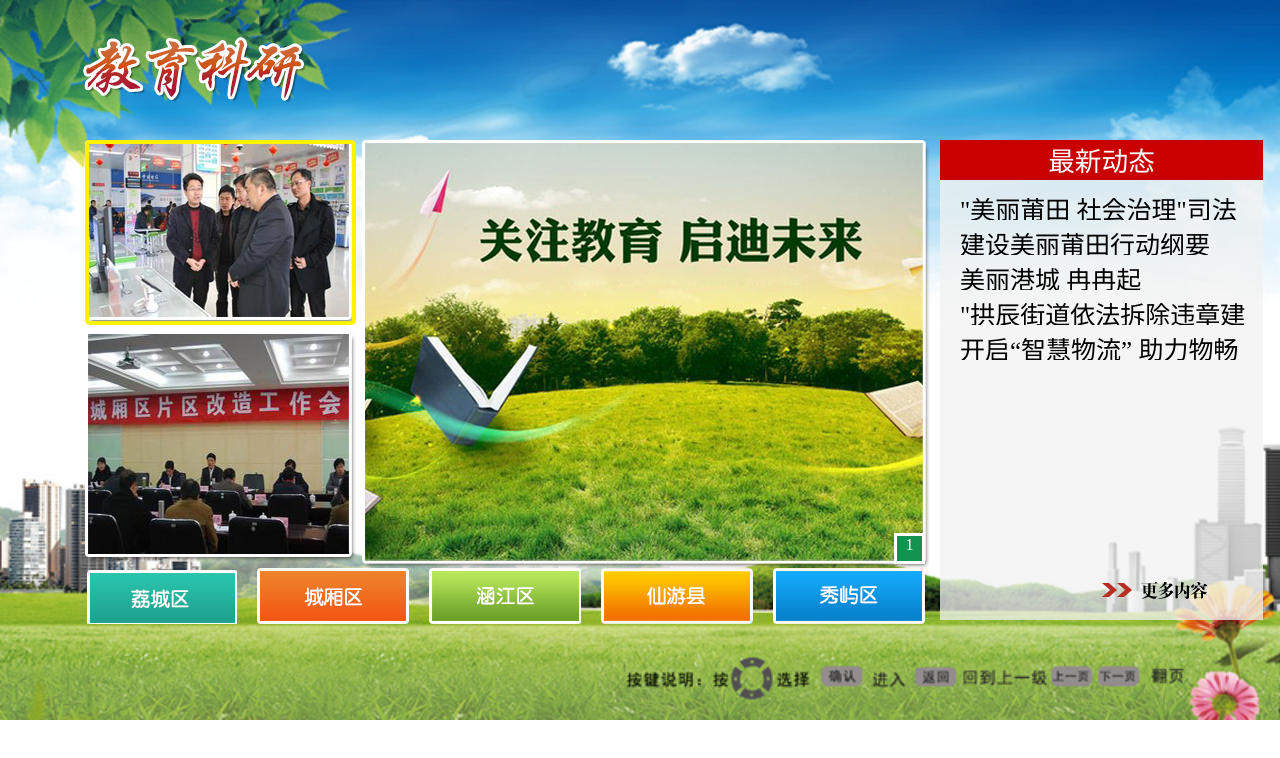
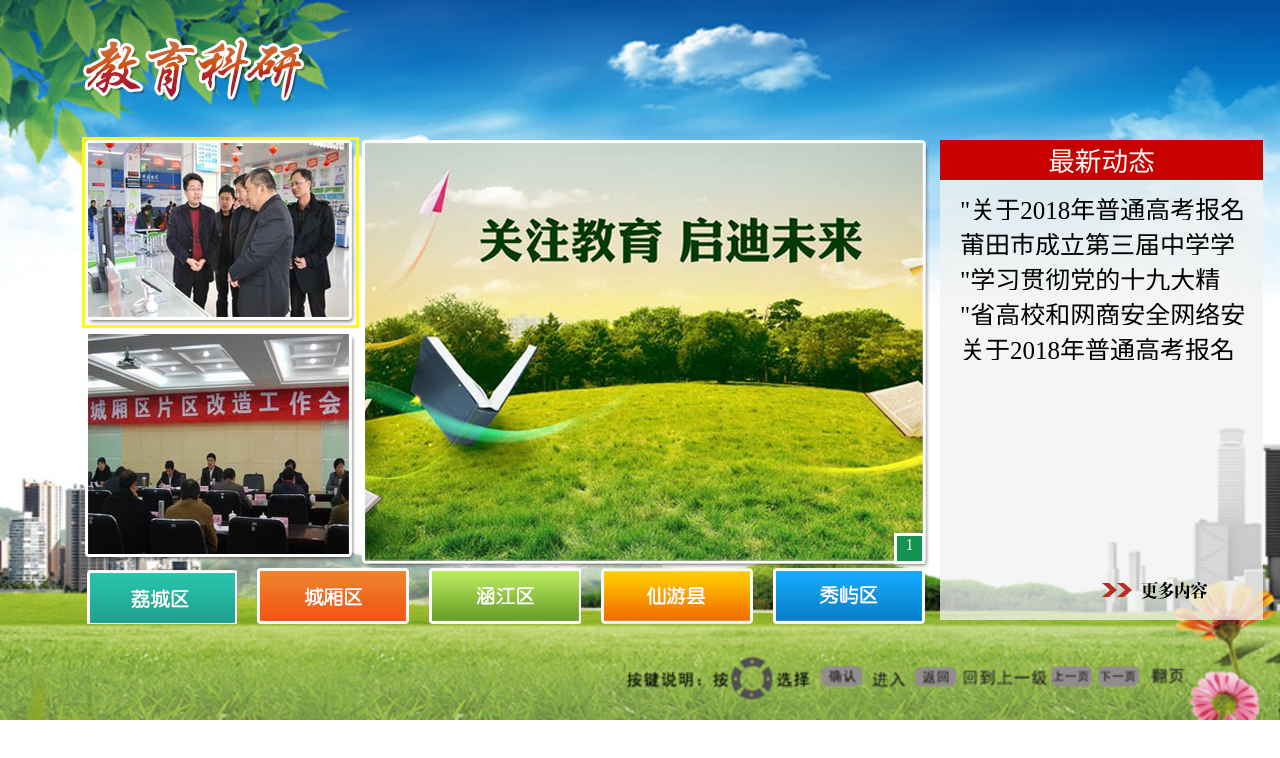
Before and after one commit to thinmelon/bureau-of-education, a plain HTML site: page view/research.html in a window 1280 px wide. Drawn offline with Linux system fonts and the light colour scheme.

Commit message:
重写光标的显示方式

```diff
--- a/module/cursor.module.js
+++ b/module/cursor.module.js
@@ -1,6 +1,6 @@
 function CursorModule() {
     // 属性
-    this.fileName = '';
+    this.fileName = '';         // 当前页面名称
     /**
      *      menu    -   0
      *      post    -   1
@@ -22,54 +22,6 @@ function CursorModule() {
     this.sidebar = null;        //  侧边栏
 
     // 方法
-    this.init = function () {
-        var
-            table,
-            firstTR,
-            lt, t, rt,
-            secondTR,
-            l, r,
-            thirdTR,
-            lb, b, rb;
-
-        table = document.getElementById('cursor');
-
-        firstTR = document.createElement('tr');
-        lt = document.createElement('td');
-        t = document.createElement('td');
-        rt = document.createElement('td');
-        lt.className = 'lt';
-        t.className = 't';
-        rt.className = 'rt';
-        firstTR.appendChild(lt);
-        firstTR.appendChild(t);
-        firstTR.appendChild(rt);
-
-        secondTR = document.createElement('tr');
-        l = document.createElement('td');
-        r = document.createElement('td');
-        l.className = 'l';
-        r.className = 'r';
-        secondTR.appendChild(l);
-        secondTR.appendChild(document.createElement('td'));
-        secondTR.appendChild(r);
-
-        thirdTR = document.createElement('tr');
-        lb = document.createElement('td');
-        b = document.createElement('td');
-        rb = document.createElement('td');
-        lb.className = 'lb';
-        b.className = 'b';
-        rb.className = 'rb';
-        thirdTR.appendChild(lb);
-        thirdTR.appendChild(b);
-        thirdTR.appendChild(rb);
-
-        table.appendChild(firstTR);
-        table.appendChild(secondTR);
-        table.appendChild(thirdTR);
-    };
-
     /**
      *  聚焦
      */
--- a/module/list.module.js
+++ b/module/list.module.js
@@ -38,14 +38,14 @@ function ListModule() {
 
     this.init = function (callback) {
         var test = [
-            {assetID: 611, title: '"美丽莆田 社会治理"司法行政创新现场会', img: '', flag: 0, id: 111},
-            {assetID: 611, title: '建设美丽莆田行动纲要', img: '1', flag: 0, id: 111},
-            {assetID: 611, title: '美丽港城 冉冉起', img: '1', flag: 0, id: 111},
-            {assetID: 611, title: '"拱辰街道依法拆除违章建筑', img: '1', flag: 0, id: 111},
-            {assetID: 611, title: '开启“智慧物流” 助力物畅其流', flag: 0, id: 111},
-            {assetID: 611, title: '"美丽莆田 社会治理"司法行政创新现场会', flag: 0, id: 111},
-            {assetID: 611, title: '建设美丽莆田行动纲要', img: '1', flag: 0, id: 111},
-            {assetID: 611, title: '美丽港城 冉冉起', img: '1', flag: 0, id: 111},
+            {assetID: 611, title: '"关于2018年普通高考报名有关事项的补充通知', img: '', flag: 0, id: 111},
+            {assetID: 611, title: '莆田市成立第三届中学学科中心组', img: '1', flag: 0, id: 111},
+            {assetID: 611, title: '"学习贯彻党的十九大精神"宣传挂图网上展示', img: '1', flag: 0, id: 111},
+            {assetID: 611, title: '"省高校和网商安全网络安全知识竞赛举行', img: '1', flag: 0, id: 111},
+            {assetID: 611, title: '关于2018年普通高考报名有关事项的补充通知', flag: 0, id: 111},
+            {assetID: 611, title: '"莆田市成立第三届中学学科中心组', flag: 0, id: 111},
+            {assetID: 611, title: '"学习贯彻党的十九大精神"宣传挂图网上展示', img: '1', flag: 0, id: 111},
+            {assetID: 611, title: '莆田市成立第三届中学学科中心组', img: '1', flag: 0, id: 111},
             {assetID: 611, title: '建设美丽莆田行动纲要', img: '1', flag: 0, id: 111}
 
         ];
--- a/style/common.css
+++ b/style/common.css
@@ -185,11 +185,11 @@ body {
 
 /* ----  详情页 - 图文列表  ---- */
 /*.self-define-logo {*/
-    /*position: absolute;*/
-    /*left: 150px;*/
-    /*top: 70px;*/
-    /*width: 289px;*/
-    /*height: 84px;*/
+/*position: absolute;*/
+/*left: 150px;*/
+/*top: 70px;*/
+/*width: 289px;*/
+/*height: 84px;*/
 /*}*/
 
 .textures {
@@ -300,56 +300,11 @@ body {
 /* ----  焦点区  ---- */
 #cursor {
     position: absolute;
-    z-index: 999;
+    z-index: 9999;
     opacity: 1;
+    margin: -3px;
+    border: 3px solid yellow;
     visibility: hidden;
-}
-
-#cursor table {
-    width: 100%;
-    height: 100%;
-    border: 0;
-    border-collapse: collapse;
-}
-
-.lt {
-    width: 10px;
-    height: 10px;
-    background: url(../images/focus/focus_lt.png) no-repeat;
-}
-
-.t {
-    background: url(../images/focus/focus_t.png) repeat-x;
-}
-
-.rt {
-    width: 10px;
-    height: 10px;
-    background: url(../images/focus/focus_rt.png) no-repeat;
-}
-
-.l {
-    background: url(../images/focus/focus_l.png) repeat-y;
-}
-
-.r {
-    background: url(../images/focus/focus_r.png) repeat-y;
-}
-
-.lb {
-    width: 10px;
-    height: 10px;
-    background: url(../images/focus/focus_lb.png) no-repeat;
-}
-
-.b {
-    background: url(../images/focus/focus_b.png) repeat-x;
-}
-
-.rb {
-    width: 10px;
-    height: 10px;
-    background: url(../images/focus/focus_rb.png) no-repeat;
 }
 
 /* ----  调试区  ---- */
--- a/view/research.html
+++ b/view/research.html
@@ -15,7 +15,7 @@
     <div id="notices_board_bar"></div>
     <div class="list-item-more"></div>
 </div>
-<table id="cursor" cellpadding="0" cellspacing="0"></table>
+<div id="cursor"></div>
 <div id="debug-message"></div>
 </body>
 </html>
@@ -129,6 +129,7 @@
         this.boardHeight = 480;
         this.itemLeft = 950;
         this.itemMoreLeft = 1088;
+        this.itemMoreTop = 570;
         this.listItemNum = 5;
         this.resourceId = cmsConfig.indexResourceIdArray[3].resourceId;
 
@@ -183,7 +184,6 @@
                         } else {
                             this.cursor.focusArea = 0;
                         }
-
                     }
                     break;
                 default:
@@ -314,16 +314,13 @@
             cursorComponent = new CursorComponent(menuComponent, swiperComponent, listComponent),
             transferComponent = new TransferComponent(cursorComponent);
 
+        transferComponent.init();
         menuComponent.init();
         swiperComponent.init();
         listComponent.init(function () {
             cursorComponent.focusOn();
         });
 
-        cursorComponent.init();
-        transferComponent.init();
-
-//        cursorComponent.focusOn();
         document.onkeydown = transferComponent.onKeyDown;
     };
 </script>
```
Also changed, not shown: view/affair.html (+2 -3 lines), view/building.html (+2 -3 lines), view/index.html (+1 -2 lines), view/more.html (+1 -2 lines), view/project.html (+1 -3 lines), images/focus/focus_b.png (deleted), images/focus/focus_l.png (deleted), images/focus/focus_lb.png (deleted), images/focus/focus_lt.png (deleted), images/focus/focus_r.png (deleted), images/focus/focus_rb.png (deleted), images/focus/focus_rt.png (deleted), images/focus/focus_t.png (deleted).
